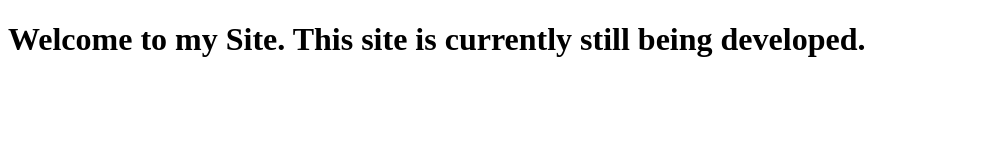
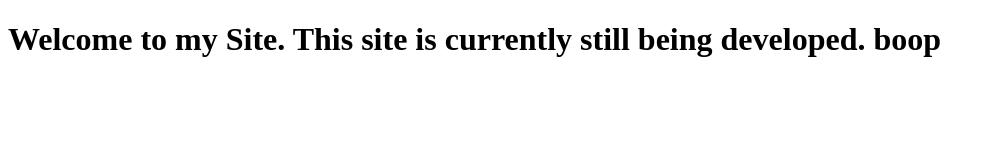
Before and after one commit to DenitoLuz/DenitoLuz.github.io, a plain HTML site: page index.html in a window 1280 px wide. Shown: the whole page, without its empty margins (0-995 px from the left). Drawn offline with Linux system fonts and the light colour scheme.

Commit message:
added Text

```diff
--- a/index.html
+++ b/index.html
@@ -7,6 +7,6 @@
     <title>My Site</title>
 </head>
 <body>
-    <h1> Welcome to my Site. This site is currently still being developed. </h1>
+    <h1> Welcome to my Site. This site is currently still being developed. boop </h1>
 </body>
 </html>
```
